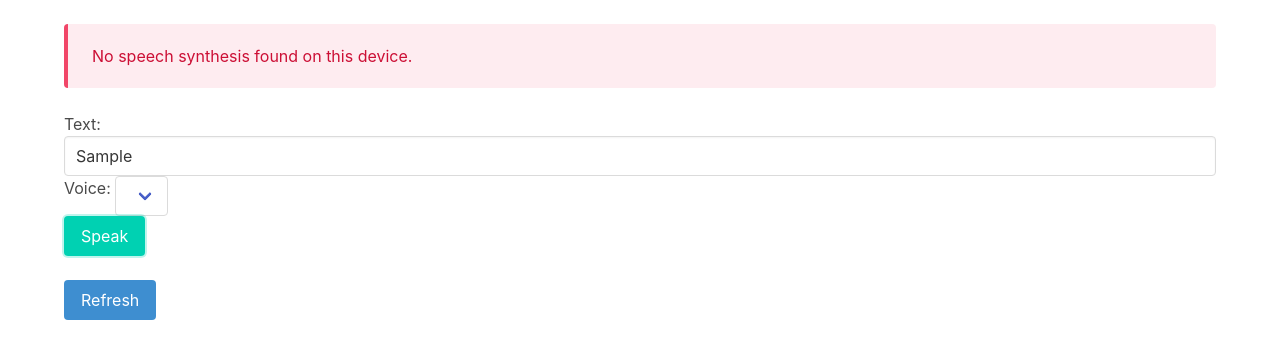
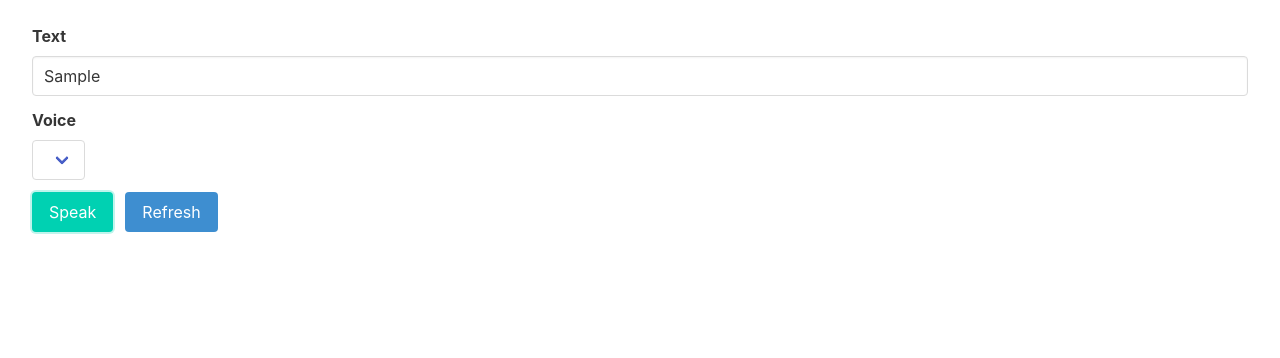
Before and after one commit to Bigalan09/Synthesis, a plain HTML site: page index.html in a window 1280 px wide. Both pictures are taken after typing "Sample" into the empty fields and a click on the button "Speak". Drawn offline with nearby package versions, Linux system fonts and the light colour scheme.

Commit message:
Update index.html

```diff
--- a/index.html
+++ b/index.html
@@ -10,38 +10,52 @@
 </head>
 
 <body>
-    <div class="container" style="margin-top:24px;">
-        <article class="message is-danger">
+    <div class="container is-fluid" style="margin-top:24px;">
+        <article class="error message is-danger is-hidden">
             <div class="message-body">
                 No speech synthesis found on this device.
             </div>
         </article>
         <form>
-            Text: <input type="text" class="input" /><br />
-            Voice: <div class="select"><select></select></div><br />
-            <button class="button is-primary">Speak</button>
+            <div class="field">
+                <label class="label">Text</label>
+                <div class="control">
+                    <input type="text" class="input" />
+                </div>
+            </div>
+            <div class="field">
+                <label class="label">Voice</label>
+                <div class="control">
+                    <div class="select"><select></select></div>
+                </div>
+            </div>
+            <div class="field is-grouped">
+                <div class="control">
+                    <button type="submit" class="button is-primary">Speak</button>
+                </div>
+                <div class="control">
+                    <button type="button" id="refresh" class="button is-info">Refresh</button>
+                </div>
+            </div>
         </form>
-        <br />
-        <button class="button is-info">Refresh</button>
+
     </div>
     <script type="text/javascript">
         function load() {
-            var synth = window.speechSynthesis;
-            var inputForm = document.querySelector('form');
-            var inputTxt = document.querySelector('input');
-            var voiceSelect = document.querySelector('select');
-            var error = document.querySelector('.error');
+            const synth = window.speechSynthesis;
+            const inputForm = document.querySelector('form');
+            const inputTxt = document.querySelector('input');
+            const voiceSelect = document.querySelector('select');
+            const error = document.querySelector('.error');
 
             if (!synth) {
-                inputForm.style.visibility = "hidden";
-                error.style.visibility = "visible";
-                console.log("No speech synthesis found!");
+                document.querySelector('.error').classList.add('is-block');
             }
 
-            var voices = synth.getVoices();
+            const voices = synth.getVoices();
 
             for (i = 0; i < voices.length; i++) {
-                var option = document.createElement('option');
+                const option = document.createElement('option');
                 option.textContent = voices[i].name + ' (' + voices[i].lang + ')';
                 option.setAttribute('data-lang', voices[i].lang);
                 option.setAttribute('data-name', voices[i].name);
@@ -51,8 +65,8 @@
             inputForm.onsubmit = function (event) {
                 event.preventDefault();
 
-                var utterThis = new SpeechSynthesisUtterance(inputTxt.value);
-                var selectedOption = voiceSelect.selectedOptions[0].getAttribute('data-name');
+                const utterThis = new SpeechSynthesisUtterance(inputTxt.value);
+                const selectedOption = voiceSelect.selectedOptions[0].getAttribute('data-name');
                 for (i = 0; i < voices.length; i++) {
                     if (voices[i].name === selectedOption) {
                         utterThis.voice = voices[i];
@@ -60,6 +74,7 @@
                 }
                 synth.speak(utterThis);
                 inputTxt.blur();
+                inputTxt.value = "";
             }
         }
         document.addEventListener("DOMContentLoaded", function () {
```
